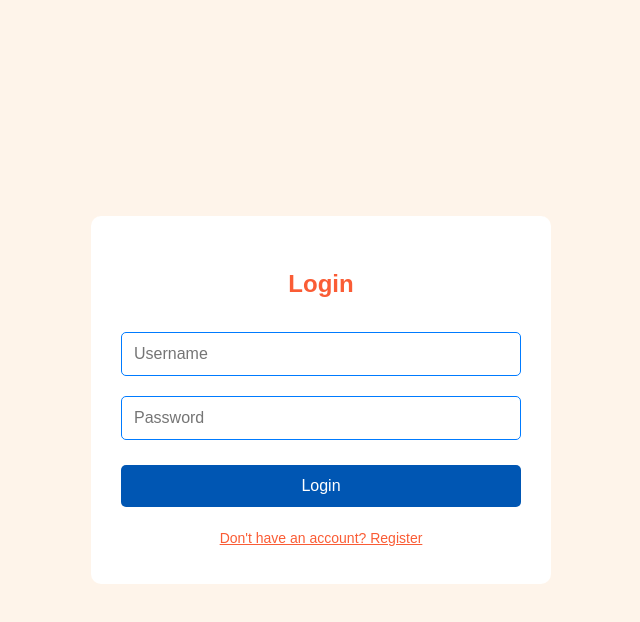
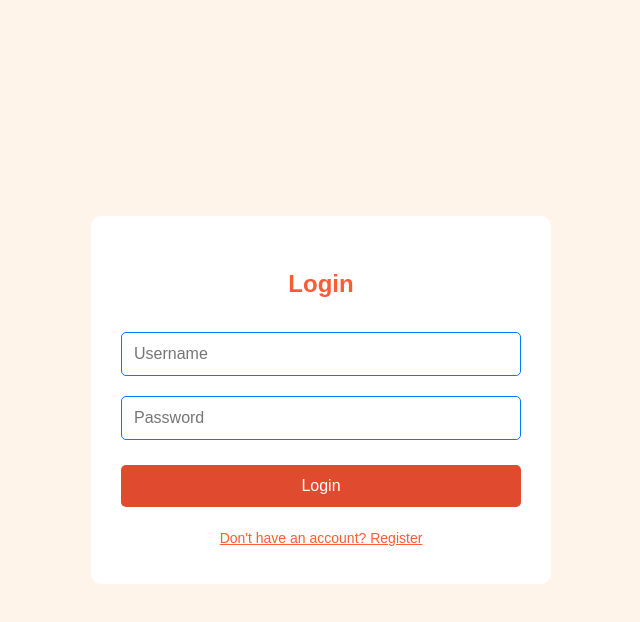
Before and after one commit to JFlic/HackathonCCSC, a React (Vite) app in the folder gracelandclubs/frontend/: page / in a window 1280 px wide. In both pictures the pointer is over the button "Login". Shown: the top 622 px of the page, without its empty margins (319-959 px from the left). Built offline with nearby package versions, Linux system fonts and the light colour scheme.

Commit message:
hover changes

```diff
--- a/gracelandclubs/frontend/src/components/LoginRegister.css
+++ b/gracelandclubs/frontend/src/components/LoginRegister.css
@@ -71,7 +71,7 @@
   }
 
   .auth-form button:hover {
-    background-color: #0056b3;
+    background-color: #e04b2f;
   }
 
   /* ✅ Error & Success Messages */
@@ -102,7 +102,7 @@
   }
 
   .toggle-btn:hover {
-    color: #0056b3;
+    color: #e04b2f;
   }
 
   /* ✅ Responsive Design */
```
